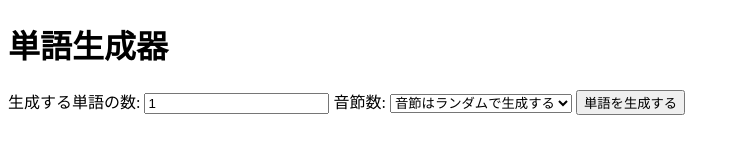
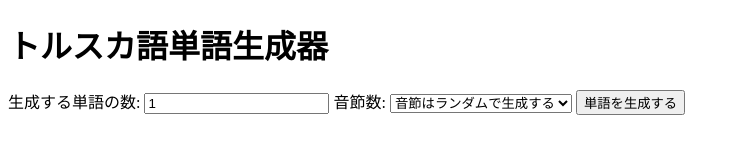
Before and after one commit to SoshuKo/TruskaLat, a plain HTML site: page index.html in a window 1280 px wide. Shown: the whole page, without its empty margins (0-740 px from the left). Drawn offline with Linux system fonts and the light colour scheme.

Commit message:
Update index.html

```diff
--- a/index.html
+++ b/index.html
@@ -2,10 +2,10 @@
 <html lang="ja">
 <head>
     <meta charset="UTF-8">
-    <title>単語生成器</title>
+    <title>トルスカ語単語生成器</title>
 </head>
 <body>
-    <h1>単語生成器</h1>
+    <h1>トルスカ語単語生成器</h1>
     <label for="wordCount">生成する単語の数:</label>
     <input type="number" id="wordCount" min="1" value="1">
     <label for="syllableCount">音節数:</label>
```
